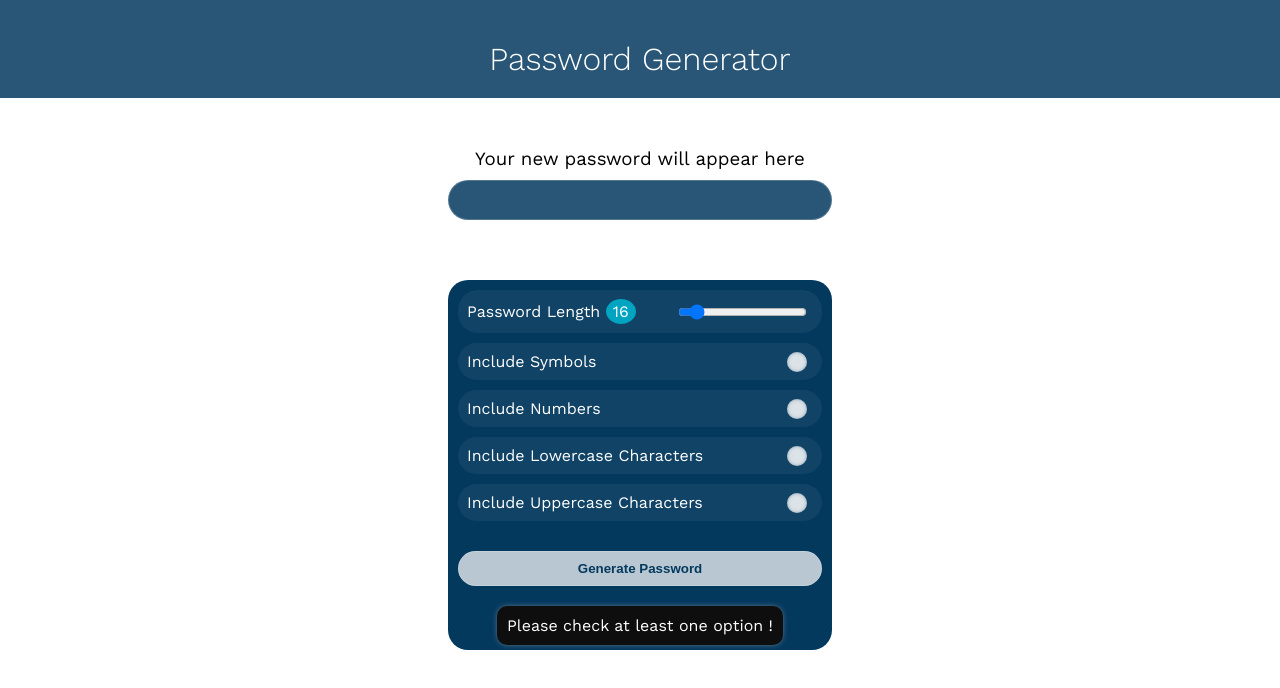
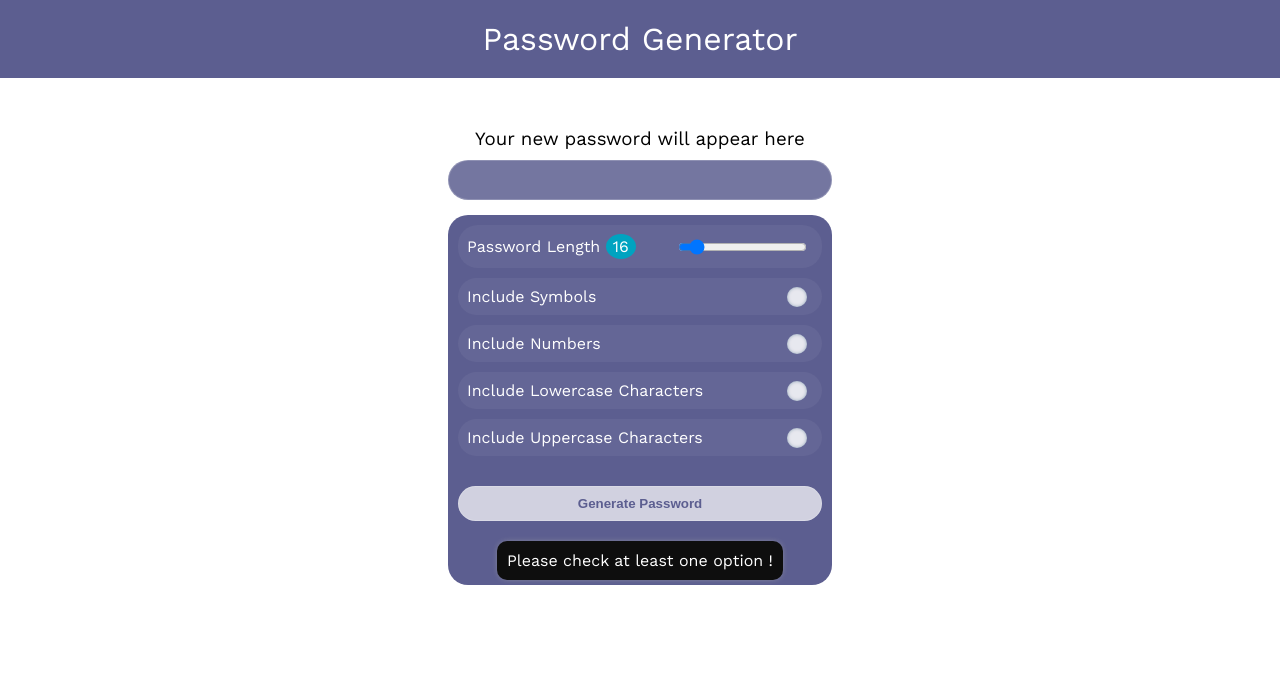
Before and after one commit to bilalbassiri/password-generator, a plain HTML site: page index.html in a window 1280 px wide. Both pictures are taken after a click on the button "Generate Password". Drawn offline with nearby package versions, Linux system fonts and the light colour scheme.

Commit message:
Some styles

```diff
--- a/index.html
+++ b/index.html
@@ -40,7 +40,7 @@
                 </label><input type="checkbox" id="upperCase">
                 </li>
 
-                <li><button type="button" class="generate">Generate Password</button>
+                <li><button type="button" id="generate" class="generate">Generate Password</button>
                 </li>
             </ul>
             <div id="err">Please check at least one option !</div>
--- a/js.js
+++ b/js.js
@@ -1,81 +1,79 @@
 const symbols = "!@#$%^&*()+_*/?.,`|~=:}{\/",
-      numbers = "0123456789",
-      lowerCase = "abcdefghijklmnopqrstuvw",
-      upperCase = "ABCDEFGHIJKLMNOPQRSTUVW";
+    numbers = "0123456789",
+    lowerCaseLetters = "abcdefghijklmnopqrstuvw",
+    upperCaseLetters = lowerCaseLetters.toUpperCase();
+
 
 let passLength = document.getElementById('length'),
     lengthNumber = document.getElementById('length-number'),
     outPassword = document.getElementById('out-password'),
-    generate = document.querySelector('.generate'),
+    generate = document.getElementById('generate'),
     err = document.getElementById('err');
 let checkedInp = document.querySelectorAll('input[type=checkbox]:checked');
 lengthNumber.textContent = passLength.value;
 
-document.getElementById('copy').addEventListener('click', ()=>{
+document.getElementById('copy').addEventListener('click', () => {
     outPassword.select();
     outPassword.setSelectionRange(0, 99999);
     document.execCommand("copy");
-    outPassword.style.animation = document.execCommand('copy')? "s 600ms ease-in": '';
-    outPassword.addEventListener('animationend', ()=> {
+    outPassword.style.animation = document.execCommand('copy') ? "s 600ms ease-in" : '';
+    outPassword.addEventListener('animationend', () => {
         outPassword.style.animation = '';
     });
 })
 generate.addEventListener('click', generateNumber);
-passLength.addEventListener('input',() => {
+passLength.addEventListener('input', () => {
     lengthNumber.textContent = passLength.value;
-    lengthNumber.style.backgroundColor = passLength.value<=10?
-    '#9d0000':passLength.value <=15? '#bf6000':  '#00a3c0';
-    // if(passLength.value <= 10){
-    //     lengthNumber.style.backgroundColor = '#9d0000'
-    // }else if(passLength.value <= 15){
-    //     lengthNumber.style.backgroundColor = '#bf6000';
-    // }else{
-    //     lengthNumber.style.backgroundColor = '#00a3c0';
-    // }
+    lengthNumber.style.backgroundColor = passLength.value <= 10 ?
+        '#9d0000' : passLength.value <= 15 ? '#bf6000' : '#00a3c0';
 });
 passLength.addEventListener('change', generateNumber);
 function generateNumber() {
     const codes = [];
     let outPut = "";
     checkedInp = document.querySelectorAll('input[type=checkbox]:checked');
-    if(checkedInp.length !== 0){
-        for(let i=0; i<checkedInp.length; i++){
-            switch(checkedInp[i].getAttribute('id')){
+    if (checkedInp.length !== 0) {
+        for (let i = 0; i < checkedInp.length; i++) {
+            switch (checkedInp[i].getAttribute('id')) {
                 case 'symbols': {
-                                codes[i] = symbols;
-                                break;}
+                    codes[i] = symbols;
+                    break;
+                }
                 case 'numbers': {
-                                    codes[i] = numbers;
-                                    break;}
+                    codes[i] = numbers;
+                    break;
+                }
                 case 'lowerCase': {
-                                        codes[i] = lowerCase;
-                                        break;}
+                    codes[i] = upperCaseLetters;
+                    break;
+                }
                 case 'upperCase': {
-                                    codes[i] = upperCase;
-                                    break;}
+                    codes[i] = upperCaseLetters;
+                    break;
+                }
             }
         }
 
     }
     else {
         document.getElementById('container').style.height = '370px';
-        Array.from(document.querySelectorAll('input[type=checkbox]')).forEach((item)=>{
-            item.addEventListener('change', ()=> {
+        Array.from(document.querySelectorAll('input[type=checkbox]')).forEach((item) => {
+            item.addEventListener('change', () => {
                 document.getElementById('container').style.height = '315px';
             })
         });
         return false;
     }
 
-    for(let i=0; i<passLength.value; i++){
+    for (let i = 0; i < passLength.value; i++) {
         let r = getRandomNm(codes);
         outPut += codes[r][getRandomNm(codes[r])];
     }
     outPassword.value = outPut;
-    if(outPut !== ""){
+    if (outPut !== "") {
         document.getElementById('copy').style.visibility = 'visible';
     }
 }
 function getRandomNm(str) {
-    return Math.floor(str.length*Math.random());
+    return Math.floor(str.length * Math.random());
 }
--- a/style.scss
+++ b/style.scss
@@ -8,19 +8,21 @@ input, button, input:checked {
     outline: none;
 }
 body {
-    color: #333;
     font-family: 'Work Sans', sans-serif;
-    background-color: rgba(rgb(255, 255, 255), .9);
     color: white;
+    height: 100vh;
+
 }
-
+@mixin commun {
+    min-width: 350px;
+    margin: auto;
+    width: 30%;
+}
 #container {
-    width: 30%;
     height: 315px;
-    background-color: #04395e;
+    @include commun;
+    background-color: #5c5e90;
     border-radius: 20px;
-    color: white;
-    margin: auto;
     padding: 10px;
     transition: all 800ms cubic-bezier(.25,.1,0,.98);
     overflow: hidden;
@@ -68,7 +70,7 @@ body {
         --i: .7;
         background-color: rgba(white, var(--i));
         border: none;
-        color: #04395e;
+        color: #5c5e90;
         border: 1px solid rgba(white, .2);
         transition: all 300ms cubic-bezier(1,.55,1,.79);
         &:hover {
@@ -79,7 +81,6 @@ body {
 }
 
 #length-number {
-
     background-color: #00a3c0;
     padding: 3px 7px;
     border-radius: 50%;
@@ -88,14 +89,16 @@ body {
 }
 .title {
     text-align: center;
-    padding: 40px 0px 20px 0px;
-    background-color: rgba(#04395E, .85);
+    padding: 20px;
+    background-color: #5c5e90;
     margin-bottom: 50px;
-    font-weight: 300;
+    font-weight: 400;
 }
+
+
 #password-generated {
     text-align: center;
-    margin-bottom: 60px;
+    margin-bottom: 15px;
     position: relative;
     h3 {
         font-weight: 400;
@@ -104,10 +107,11 @@ body {
     }
     input {
         width: 30%;
+        @include commun;
         height: 40px;
         border-radius: 20px;
         padding-left: 10px;
-        background-color:   rgba(#04395E, .85);
+        background-color:   rgba(#5c5e90, .85);
         border: 1px solid rgba(white, .2);
         color: inherit;
         font-family: inherit;
```
Also changed, not shown: style.css, 1 other file.
